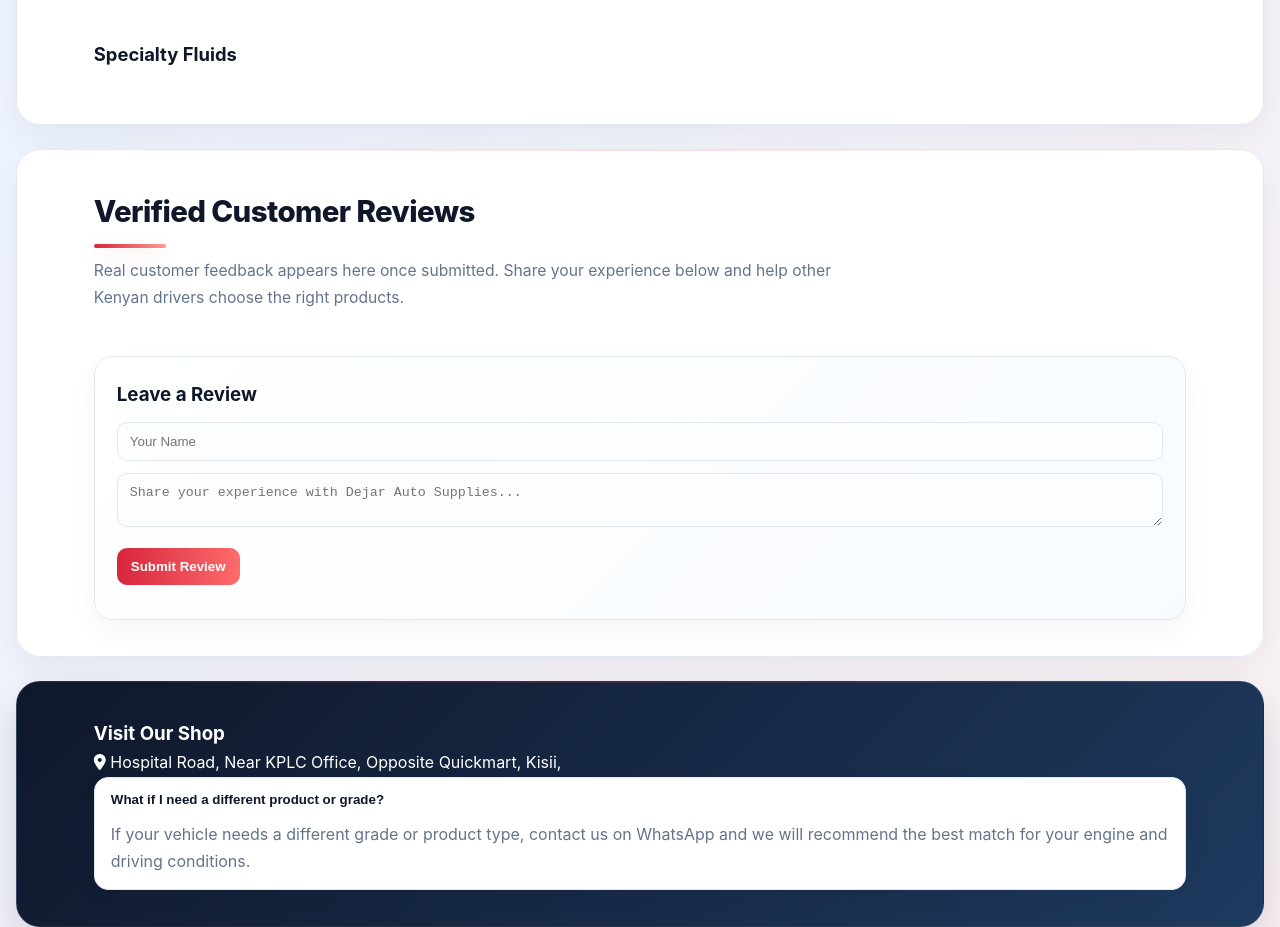
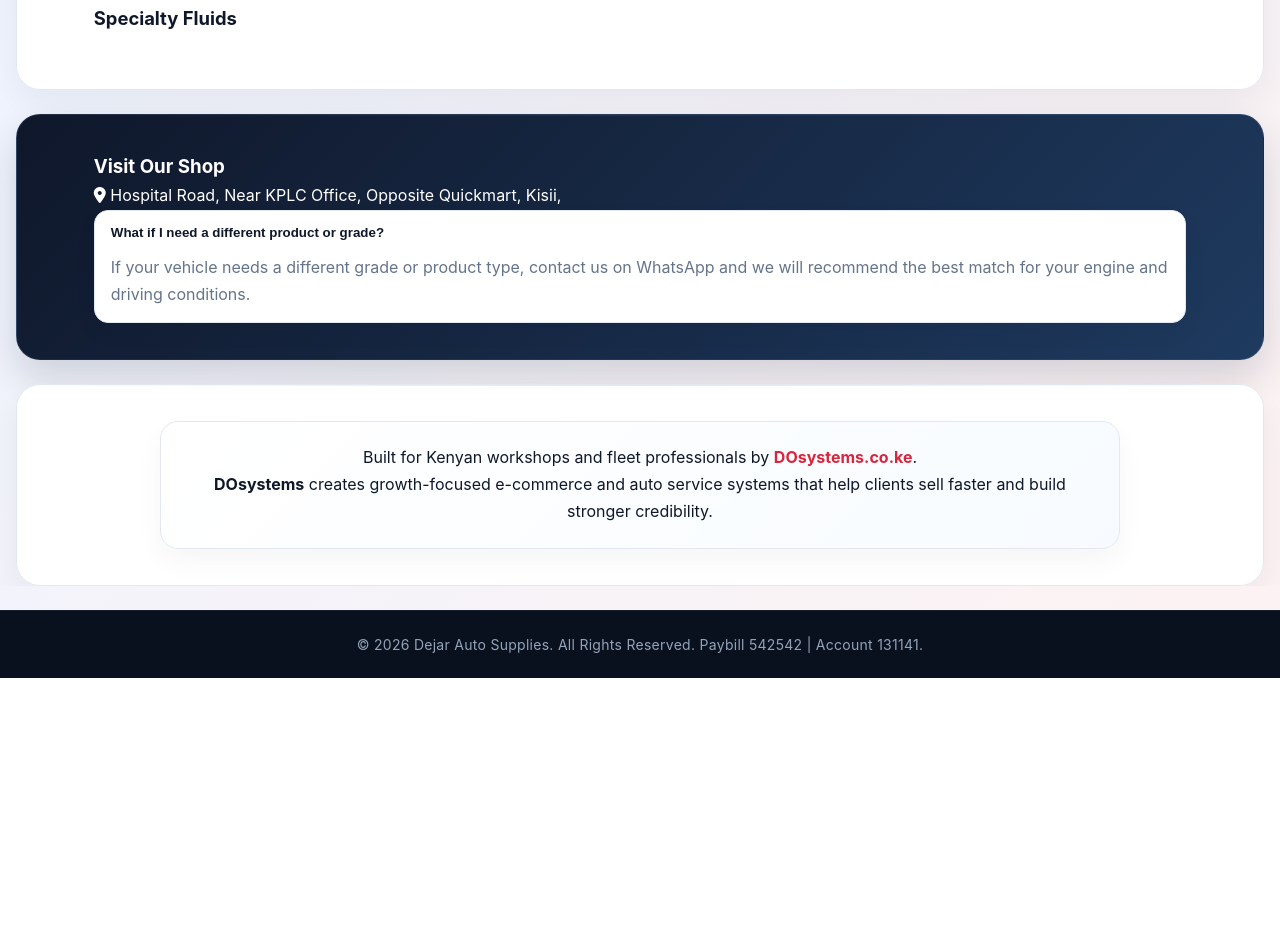
Before and after one commit to davidotieno13827-cell/dejar-autospares, a website: page index.html in a window 1280 px wide. Shown: the part 1703-2630 px from the top of the page. After the commit the page ends 2381 px from the top, so only its background shows below. Drawn offline with Linux system fonts and the light colour scheme.

Commit message:
Remove reviews section from homepage

```diff
--- a/index.html
+++ b/index.html
@@ -36,7 +36,6 @@
                 <li><a href="#home" class="active">Home</a></li>
                 <li><a href="#brand-catalog">Catalog</a></li>
                 <li><a href="#brand-catalog">How it Works</a></li>
-                <li><a href="#reviews">Reviews</a></li>
                 <li><a href="#contact">Contact</a></li>
             </ul>
         </nav>
@@ -186,23 +185,6 @@
             <div id="inventory-sections" class="inventory-sections"></div>
         </section>
 
-        <section id="reviews" class="reviews-section">
-            <h2 class="section-title">Verified Customer Reviews</h2>
-            <p class="section-description">Real customer feedback appears here once submitted. Share your experience
-                below and help other Kenyan drivers choose the right products.</p>
-            <div class="reviews-grid" id="review-list"></div>
-            <div class="add-review-box">
-                <h3>Leave a Review</h3>
-                <form id="review-form" onsubmit="submitReview(event)">
-                    <input type="text" id="review-name" placeholder="Your Name" required>
-                    <textarea id="review-text" placeholder="Share your experience with Dejar Auto Supplies..."
-                        required></textarea>
-                    <button type="submit" class="btn-primary-style">Submit Review</button>
-                </form>
-                <div id="review-feedback" class="review-feedback" aria-live="polite"></div>
-            </div>
-        </section>
-
         <section id="contact" class="contact-section">
             <div class="contact-info">
                 <h3>Visit Our Shop</h3>
```
